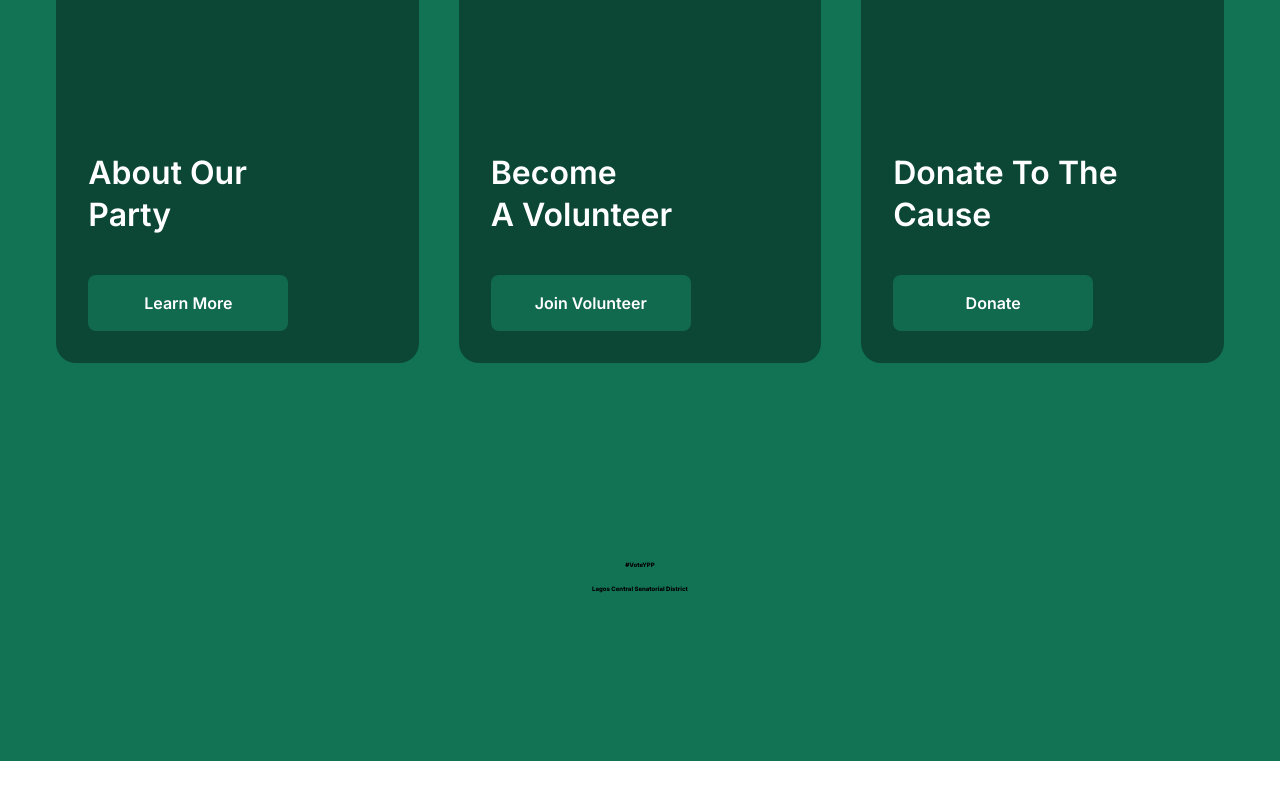
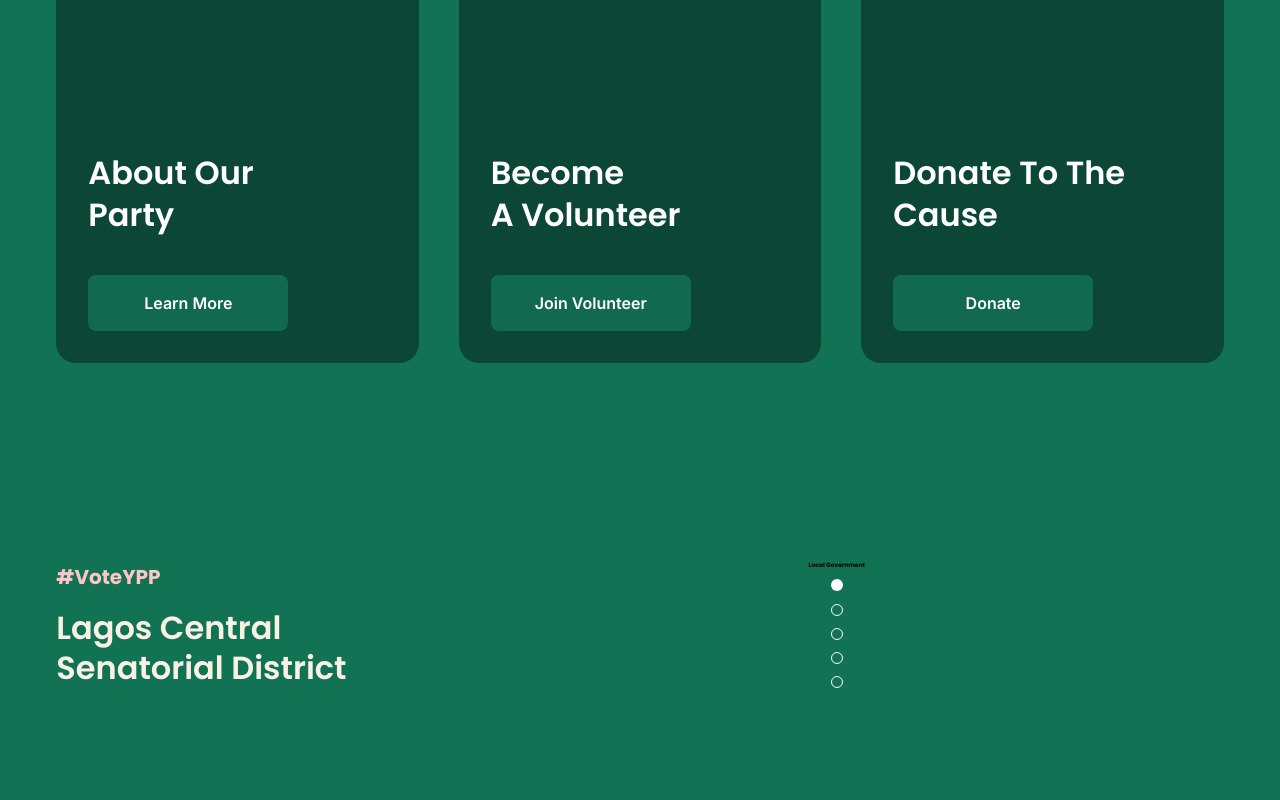
Before and after one commit to theashisharora/election, a React (Vite) app: page / in a window 1280 px wide. Shown: the part 906-1706 px from the top of the page. Before the commit the page ends 1667 px from the top, so only its background shows below. Built offline with nearby package versions, Linux system fonts and the light colour scheme.

Commit message:
Implement pointers

```diff
--- /dev/null
+++ b/src/components/LocalGovernmentList/LocalGovernmentList.jsx
@@ -0,0 +1,40 @@
+// Imports
+import React, { useState } from "react";
+import { Link } from "react-router-dom";
+import { localGovernments } from "../../data";
+import { LocalGovernmentListWrapper } from "./styles";
+
+const LocalGovernmentList = () => {
+  const [displayedIndex, setDisplayedIndex] = useState(0);
+
+  return (
+    <LocalGovernmentListWrapper>
+      <section className="local-government">
+        <h3 className="local-government__header">Local Government</h3>
+        <ul className="local-government__list">
+          {localGovernments.map((localGovernment, index) => (
+            <li className="local-government__list--item" key={index}></li>
+          ))}
+        </ul>
+      </section>
+      <ul className="pointer">
+        {localGovernments.map((localGovernment, index) => (
+          <li
+            className={`pointer__item ${
+              displayedIndex === index ? "pointer__item--active" : ""
+            }`}
+            key={index}
+          >
+            <button
+              onClick={() => {
+                setDisplayedIndex(index);
+              }}
+            ></button>
+          </li>
+        ))}
+      </ul>
+    </LocalGovernmentListWrapper>
+  );
+};
+
+export default LocalGovernmentList;
--- /dev/null
+++ b/src/components/LocalGovernmentList/styles.js
@@ -0,0 +1,43 @@
+import { NavLink } from "react-router-dom";
+import styled from "styled-components";
+
+export const LocalGovernmentListWrapper = styled.div`
+  width: 100%;
+  * {
+    transition: 0.5s ease-in-out;
+  }
+
+  @media screen and (min-width: 960px) {
+    margin-left: 30px;
+  }
+
+  .pointer {
+    display: flex;
+    justify-content: center;
+    align-items: center;
+
+    @media screen and (min-width: 960px) {
+      flex-direction: column;
+    }
+
+    &__item {
+      margin: 0 10px;
+      @media screen and (min-width: 960px) {
+        margin: 0;
+      }
+      button {
+        width: 12px;
+        height: 12px;
+        border: 1px solid #ffffff;
+        border-radius: 50%;
+      }
+
+      &--active {
+        button {
+          background-color: #ffffff;
+          border: none;
+        }
+      }
+    }
+  }
+`;
--- a/src/components/index.jsx
+++ b/src/components/index.jsx
@@ -1,3 +1,4 @@
 export { default as Loader } from "./Loader/Loader";
 export { default as Navbar } from "./Navbar/Navbar";
 export { default as ChangeFeaturesCard } from "./ChangeFeaturesCard/ChangeFeaturesCard";
+export { default as LocalGovernmentList } from "./LocalGovernmentList/LocalGovernmentList";
--- a/src/index.css
+++ b/src/index.css
@@ -33,3 +33,12 @@ button {
   color: var(--white);
   background: var(--black);
 }
+
+h1,
+h2,
+h3,
+h4,
+h5,
+h6 {
+  font-family: Poppins, sans-serif;
+}
--- a/src/modules/Homepage/Features/Features.jsx
+++ b/src/modules/Homepage/Features/Features.jsx
@@ -1,6 +1,6 @@
 import React from "react";
 import styled from "styled-components";
-import { ChangeFeaturesCard } from "../../../components";
+import { ChangeFeaturesCard, LocalGovernmentList } from "../../../components";
 import { features } from "../../../data";
 
 const Features = () => {
@@ -21,7 +21,9 @@ const Features = () => {
             <h6 className="vote-ypp">#VoteYPP</h6>
             <h3 className="district">Lagos Central Senatorial District</h3>
           </div>
-          <div className="right"></div>
+          <div className="right">
+            <LocalGovernmentList />
+          </div>
         </section>
       </section>
     </Wrapper>
@@ -139,7 +141,8 @@ const Wrapper = styled.section`
     @media screen and (min-width: 640px) {
       margin-top: 80px;
     }
-    @media screen and (min-width: 800px) {
+    @media screen and (min-width: 960px) {
+      flex-wrap: nowrap;
       margin-top: 100px;
     }
     @media screen and (min-width: 960px) {
@@ -160,6 +163,38 @@ const Wrapper = styled.section`
     .left {
       max-width: 370px;
       text-align: center;
+
+      h6 {
+        font-weight: 700;
+        line-height: 150%;
+        color: #ffc6c7;
+        font-size: 1.6rem;
+        @media screen and (min-width: 960px) {
+          font-size: 1.8rem;
+        }
+        @media screen and (min-width: 1200px) {
+          font-size: 2rem;
+        }
+      }
+
+      h3 {
+        font-weight: 600;
+        line-height: 125%;
+        color: #faf1e5;
+        font-size: 2.4rem;
+        margin-top: 16px;
+        @media screen and (min-width: 960px) {
+          font-size: 2.8rem;
+        }
+        @media screen and (min-width: 1200px) {
+          font-size: 3.2rem;
+        }
+      }
+
+      @media screen and (min-width: 960px) {
+        width: 40%;
+        text-align: left;
+      }
     }
   }
 `;
```
